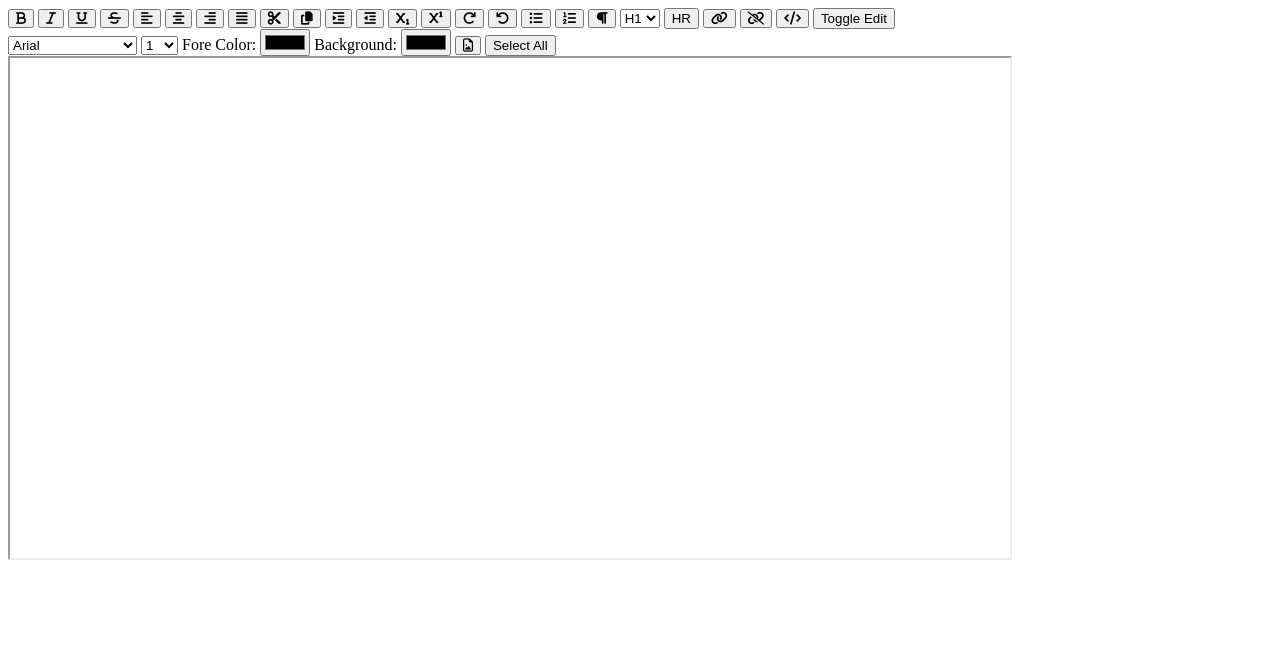
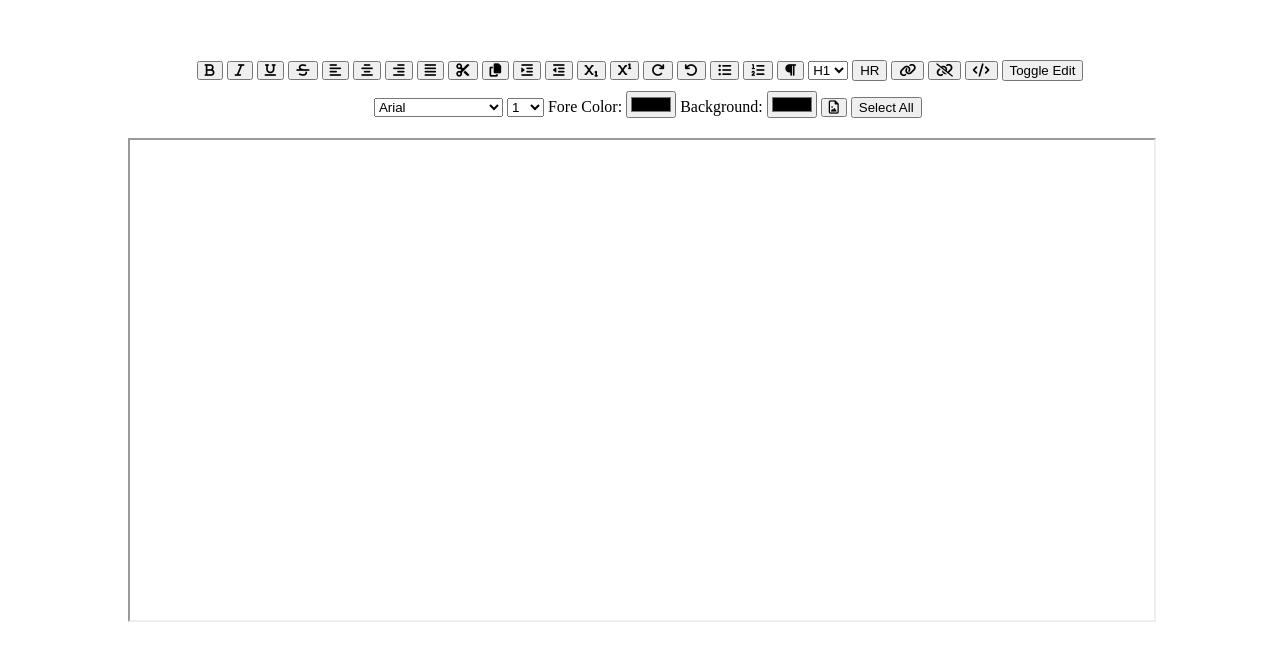
Before and after one commit to larissealves/RichTextEditor, a plain HTML site: page Index.html in a window 1280 px wide. Drawn offline with Linux system fonts and the light colour scheme.

Commit message:
melhorando a aparência

```diff
--- a/Index.html
+++ b/Index.html
@@ -1,11 +1,13 @@
 <html>
     <head>
         <Title> Editor de Texto </title>
+        <link rel="stylesheet" type="text/css" href="main.css" media="screen" />
         <script src="https://kit.fontawesome.com/a40c51cd5f.js" crossorigin="anonymous"></script>
     </head>
 
     <body onload="enableEditMode();">
         <div class="container">
+            <div class ="box box-01">
                 <button onclick="execCmd('bold');"> <i class="fa fa-bold"></i></button>
                 <button onclick="execCmd('italic');"> <i class="fa fa-italic"></i></button>
                 <button onclick="execCmd('underline');"> <i class="fa fa-underline"></i></button>
@@ -38,7 +40,7 @@
                 <button onclick="execCmd('unlink');"> <i class="fa fa-unlink"></i></button>
                 <button onclick="toggleSource();"> <i class="fa fa-code"></i></button>
                 <button onclick="toggleEdit()"> Toggle Edit</button>
-            <br />
+            <div class ="box box-02">
                 <select onclick="execCommandWithArg('fontName', this.value);">
                     <option value="Arial">Arial</option>
                     <option value="Comic Sans MS">Comic Sans MS</option>
@@ -69,8 +71,9 @@
                 <button onclick="execCommandWithArg('insetImage', prompt('Enter the image URL', ''));"> <i class="fa fa-file-image-o"></i></button>
                 <button onclick="execCmd('selectAll');">Select All</button>
             </div>
-
-        <iframe name="richTextfield" style="width: 1000px; height: 500px;"></iframe>
+            </div>
+        </div>
+        <iframe name="richTextfield"></iframe>
 
 
         </script>
--- /dev/null
+++ b/main.css
@@ -0,0 +1,28 @@
+* {
+   /*border: 1px solid red;*/
+}
+body {
+    width: 80%;
+    height: 80%;
+    margin: 50 auto;
+}
+
+div.container {
+    display: flex;
+    width: 100%;
+}
+
+div.box.box-01 {
+    margin: 10 auto;
+}
+
+div.box.box-02 {
+    margin: 10 auto;
+    padding-left: 20%;
+}
+
+iframe {
+margin: 0 auto;
+width: 100%;
+height: 75%;
+}
```
Lines whose indentation alone changed are shown as unchanged.
